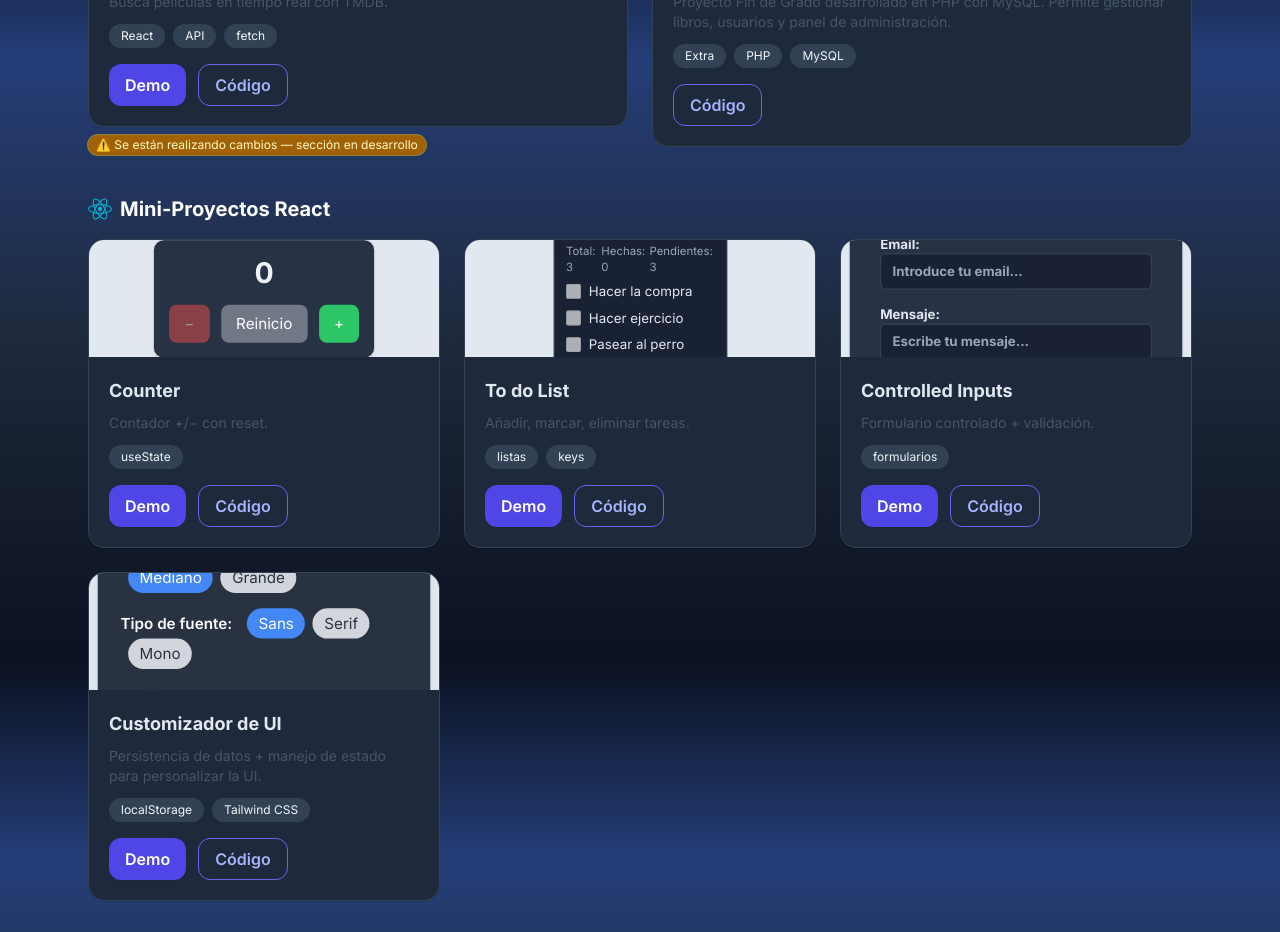
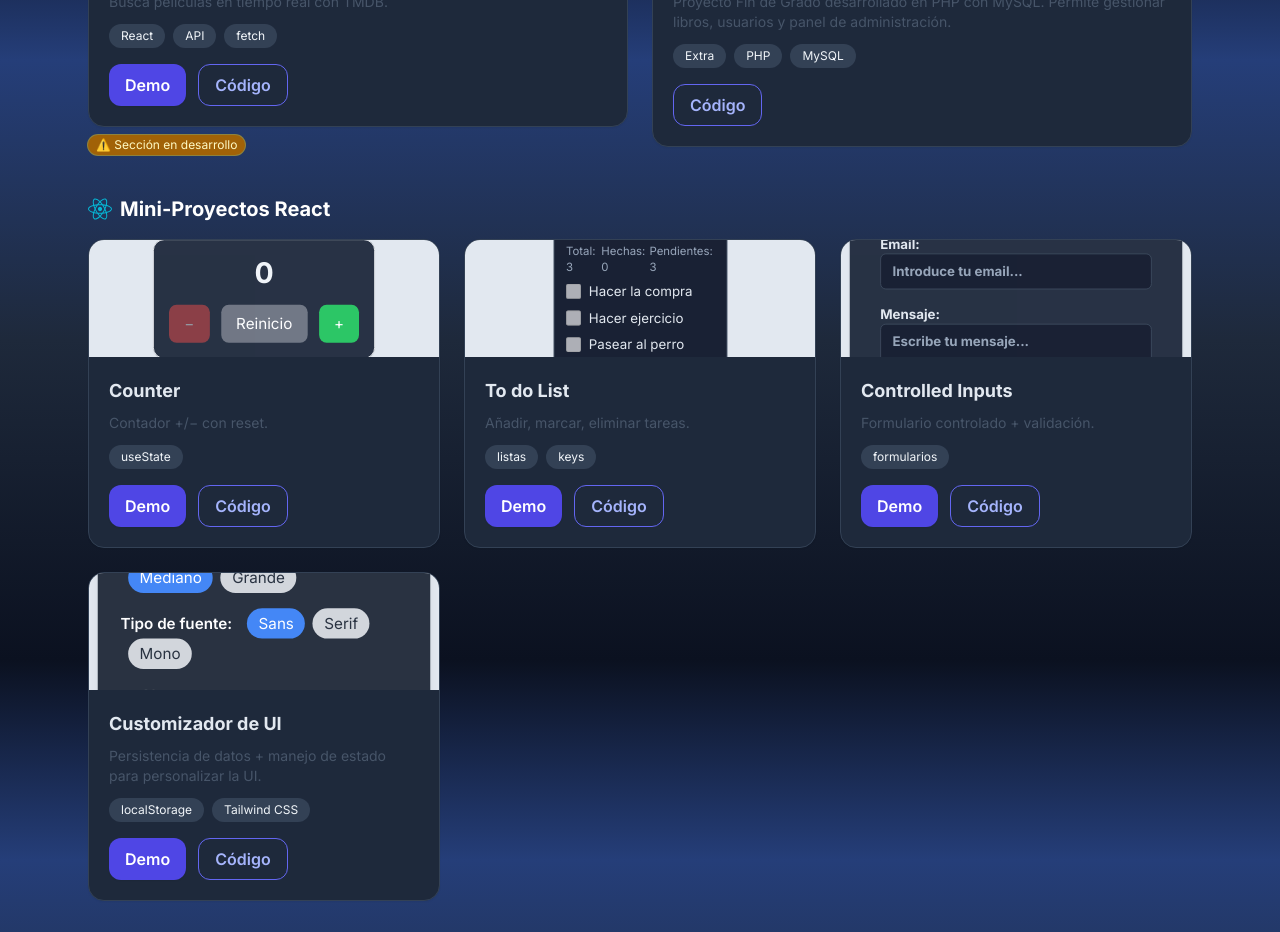
Before and after one commit to Andraxmm/Portfolio, a React (Vite) app: page / in a window 1280 px wide. Shown: the part 2540-3472 px from the top of the page. Built offline with nearby package versions, Linux system fonts and the light colour scheme; no server answers.

Commit message:
Update Projects.jsx
chore: cambio del mensaje de mantenimiento

```diff
--- a/src/Components/Project/Projects.jsx
+++ b/src/Components/Project/Projects.jsx
@@ -84,7 +84,7 @@ export default function Projects() {
                  bg-yellow-100 text-yellow-800 font-medium
                  dark:bg-yellow-700 dark:text-yellow-100
                  ring-1 ring-yellow-200 dark:ring-yellow-400/50">
-  ⚠️ Se están realizando cambios — sección en desarrollo
+  ⚠️ Sección en desarrollo
 </span>
 
 
```
